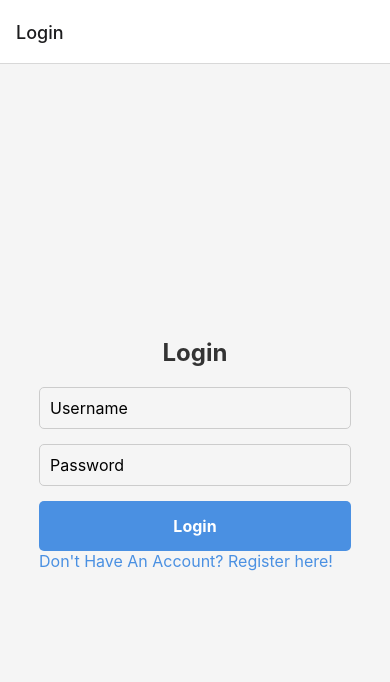
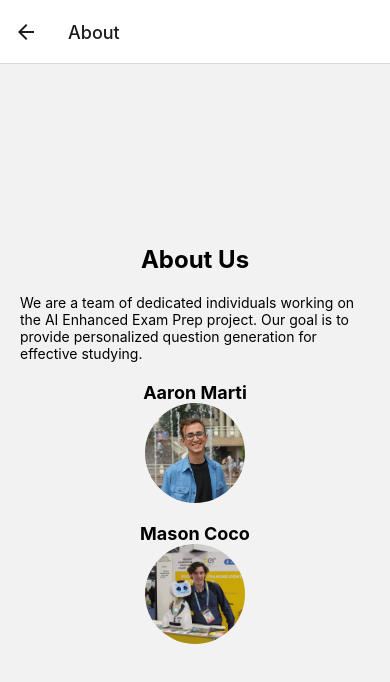
Before and after one commit to csu-hci-projects/SP24-AI-Enhanced-Exam-Prep-A-Smart-Study-App-For-Personalized-Question-Generation-For-Analyzing, a React Native app in the folder AIStudyApp/Client/: screen /About in a window 390 px wide. Shown: the top 682 px of the page. Built offline with nearby package versions, Linux system fonts and the light colour scheme.

Commit message:
Almost Done

```diff
--- a/AIStudyApp/Client/App.js
+++ b/AIStudyApp/Client/App.js
@@ -5,6 +5,7 @@ import LoginPage from './components/LoginComponent';
 import MainContent from './components/MainContentComponent';
 import RegisterComponent from './components/RegisterComponent';
 import NotesComponent from './components/NotesComponent';
+import AboutUs from './components/AboutUs';
 
 const Stack = createStackNavigator();
 
@@ -17,6 +18,7 @@ const App = () => {
         <Stack.Screen name="Register" component={RegisterComponent} />
         <Stack.Screen name="Main" component={MainContent} />
         <Stack.Screen name="Notes" component={NotesComponent} />
+        <Stack.Screen name="About" component={AboutUs} />
       </Stack.Navigator>
     </NavigationContainer>
   );
--- /dev/null
+++ b/AIStudyApp/Client/components/AboutUs.js
@@ -0,0 +1,80 @@
+import React from 'react';
+import { View, Text, Image, StyleSheet } from 'react-native';
+import Mason from '../assets/Mason-Photo.jpg';
+import Aaron from '../assets/Aaron-Marti.jpg';
+// import Maddie from '../assets/Maddie-Photo.jpg';
+// import Karla from '../assets/Karla-Photo.jpg';
+// import Carolyn from '../assets/Carolyn-Photo.jpg';
+// import Olivia from '../assets/Olivia-Photo.jpg';
+// import Caven from '../assets/Caven-Photo.jpg';
+
+const AboutUs = () => {
+    return (
+        <View style={styles.container}>
+            <Text style={styles.header}>About Us</Text>
+            <Text>We are a team of dedicated individuals working on the AI Enhanced Exam Prep project. Our goal is to provide personalized question generation for effective studying.</Text>
+            <View style={styles.teamContainer}>
+                <View style={styles.teamMember}>
+                    <Text style={styles.memberName}>Aaron Marti</Text>
+                    <Image source={Aaron} style={styles.teamMemberImage} />
+                </View>
+                <View style={styles.teamMember}>
+                    <Text style={styles.memberName}>Mason Coco</Text>
+                    <Image source={Mason} style={styles.teamMemberImage} />
+                </View>
+                {/* <View style={styles.teamMember}>
+                    <Text style={styles.memberName}>Maddie Kerl</Text>
+                    <Image source={Maddie} style={styles.teamMemberImage} />
+                </View>
+                <View style={styles.teamMember}>
+                    <Text style={styles.memberName}>Karla</Text>
+                    <Image source={Karla} style={styles.teamMemberImage} />
+                </View>
+                <View style={styles.teamMember}>
+                    <Text style={styles.memberName}>Carolyn Kelley</Text>
+                    <Image source={Carolyn} style={styles.teamMemberImage} />
+                </View>
+                <View style={styles.teamMember}>
+                    <Text style={styles.memberName}>Olivia Kelley</Text>
+                    <Image source={Olivia} style={styles.teamMemberImage} />
+                </View>
+                <View style={styles.teamMember}>
+                    <Text style={styles.memberName}>Caven Konkey</Text>
+                    <Image source={Caven} style={styles.teamMemberImage} />
+                </View> */}
+            </View>
+        </View>
+    );
+}
+
+const styles = StyleSheet.create({
+    container: {
+        flex: 1,
+        justifyContent: 'center',
+        alignItems: 'center',
+        padding: 20,
+    },
+    header: {
+        fontSize: 24,
+        fontWeight: 'bold',
+        marginBottom: 20,
+    },
+    teamContainer: {
+        marginTop: 20,
+    },
+    teamMember: {
+        alignItems: 'center',
+        marginBottom: 20,
+    },
+    memberName: {
+        fontSize: 18,
+        fontWeight: 'bold',
+    },
+    teamMemberImage: {
+        width: 100,
+        height: 100,
+        borderRadius: 50,
+    },
+});
+
+export default AboutUs;
--- a/AIStudyApp/Client/components/HeaderComponent.js
+++ b/AIStudyApp/Client/components/HeaderComponent.js
@@ -1,16 +1,28 @@
-import React, { useState } from 'react';
+import React from 'react';
 import { Text, View, TouchableOpacity } from 'react-native';
-import Icon from 'react-native-vector-icons/MaterialIcons';
+import { useNavigation } from '@react-navigation/native';
 import styles from '../styles';
 
-const HeaderComponent = () => {
-    const [menuVisible, setMenuVisible] = useState(false);
-
+const HeaderComponent = ({ username }) => {
+    const navigation = useNavigation();
     return (
         <View style={styles.header}>
-            <Text style={styles.headerText}>Intellinote</Text>
+            <View>
+                <Text style={styles.logo}>Intellinote</Text>
+            </View>
+            <View style={[styles.headerSection, { justifyContent: 'center' }]}>
+                <TouchableOpacity onPress={() => navigation.navigate('Notes', { username })}>
+                    <Text style={styles.headerText}>Notes</Text>
+                </TouchableOpacity>
+            </View>
+            <View style={[styles.headerSection, { justifyContent: 'flex-end' }]}>
+                <TouchableOpacity onPress={() => navigation.navigate('About')}>
+                    <Text style={styles.headerText}>About the Team!</Text>
+                </TouchableOpacity>
+            </View>
         </View>
     );
 };
 
+
 export default HeaderComponent;
--- a/AIStudyApp/Client/components/MainContentComponent.js
+++ b/AIStudyApp/Client/components/MainContentComponent.js
@@ -1,5 +1,5 @@
 import React, { useState, useEffect } from 'react';
-import { View, Button, StatusBar, Text, KeyboardAvoidingView, Platform, Keyboard } from 'react-native';
+import { View, Button, StatusBar, Text, KeyboardAvoidingView, Platform, Keyboard, TouchableOpacity } from 'react-native';
 import { Picker } from '@react-native-picker/picker';
 import getOpenAIResponse from './getOpenAIResponse';
 import handleAnswerSelect from './handleAnswerSelect';
@@ -39,20 +39,22 @@ const MainContent = ({ route, navigation }) => {
         >
             <View style={styles.container}>
                 <StatusBar style="auto" />
-                <HeaderComponent />
+                <HeaderComponent username={username} />
+                <View style={{ flexDirection: 'row', alignItems: 'center', justifyContent: 'space-between', padding: 10}}>
                     <Picker
                         selectedValue={selectedNoteContent}
-                    onValueChange={(itemValue, itemIndex) => {
-                        setSelectedNoteContent(itemValue);
-                    }}
-                    style={{ height: 50, width: '100%' }}
+                        onValueChange={(itemValue, itemIndex) => setSelectedNoteContent(itemValue)}
+                        style={{ flex: 1, borderColor: 'gray', borderWidth: 0.1, padding: 10, borderRadius: 5}}
                     >
-                    <Picker.Item label="Select a note" value={null} />
+                        <Picker.Item label="Select a note" value="" />
                         {notes.map((note, index) => (
                             <Picker.Item label={note.title} value={note.content} key={index} />
                         ))}
                     </Picker>
-
+                </View>
+                <Text style={styles.question}>{currentQuestion.question}</Text>
+                <ChoicesContainer choices={currentQuestion.choices} handleAnswerSelect={(choiceLabel) => handleAnswerSelect(choiceLabel, currentQuestion, setFeedback)} />
+                <Text style={styles.feedback}>{feedback}</Text>
                 <Button
                     title="Generate A Question"
                     onPress={() =>  {
@@ -60,20 +62,11 @@ const MainContent = ({ route, navigation }) => {
                         getOpenAIResponse(selectedNoteContent, setCurrentQuestion, setApiResponse, setChatHistory, chatHistory, setFeedback);
                     }}
                 />
-                <Button
-                    title="Notes"
-                    onPress={() => {
-                        Keyboard.dismiss();
-                        navigation.navigate('Notes', { username: username });
-                    }}
-                />
-                <Text style={styles.question}>{currentQuestion.question}</Text>
-                <ChoicesContainer choices={currentQuestion.choices} handleAnswerSelect={(choiceLabel) => handleAnswerSelect(choiceLabel, currentQuestion, setFeedback)} />
-                <Text style={styles.feedback}>{feedback}</Text>
                 <ChatHistoryComponent apiResponse={apiResponse} />
             </View>
         </KeyboardAvoidingView>
     );
 };
 
+
 export default MainContent;
--- a/AIStudyApp/Client/styles.js
+++ b/AIStudyApp/Client/styles.js
@@ -19,17 +19,28 @@ export default StyleSheet.create({
         margin: 10,
         paddingLeft: 10,
     },
+    logo: {
+        color:     '#fff',
+        fontSize:  24,
+        fontWeight:'bold',
 
+    },
     header: {
-        backgroundColor:'#4a90e2',
-        padding:        15,
-        alignItems:     'center',
-        justifyContent: 'center',
+        flexDirection: 'row',
+        justifyContent: 'space-between',
+        alignItems: 'center',
+        height: 60,
+        paddingHorizontal: 10,
+        backgroundColor: '#fff',
+    },
+    headerSection: {
+        flex: 1,
+        alignItems: 'center',
     },
     headerText: {
         color:     '#fff',
-        fontSize:  20,
-        fontWeight:'bold',
+        fontSize:  16,
+        textAlign: 'left',
     },
     question: {
         fontSize:  18,
```
Also changed, not shown: AIStudyApp/Client/assets/Aaron-Marti.jpg (added), AIStudyApp/Client/assets/Mason-Photo.jpg (added). Lines whose indentation alone changed are shown as unchanged.
